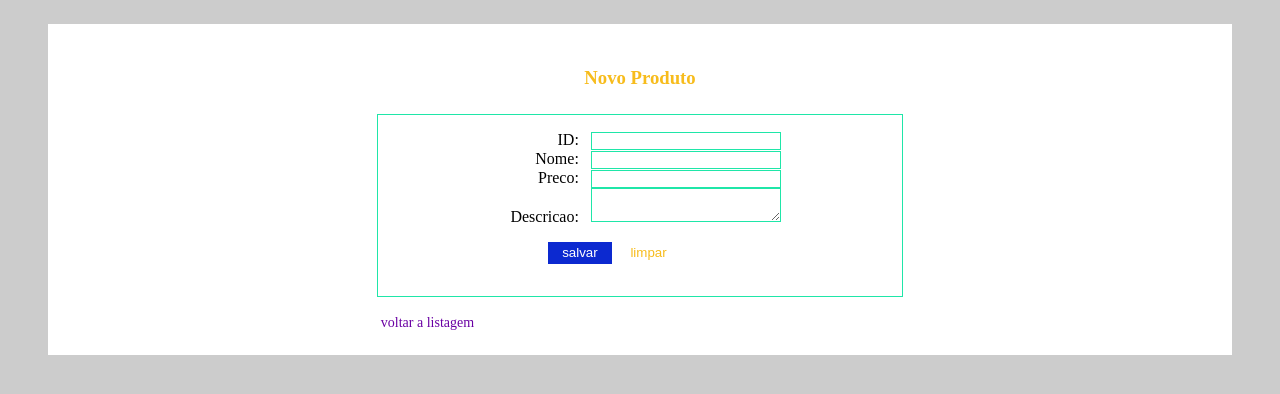
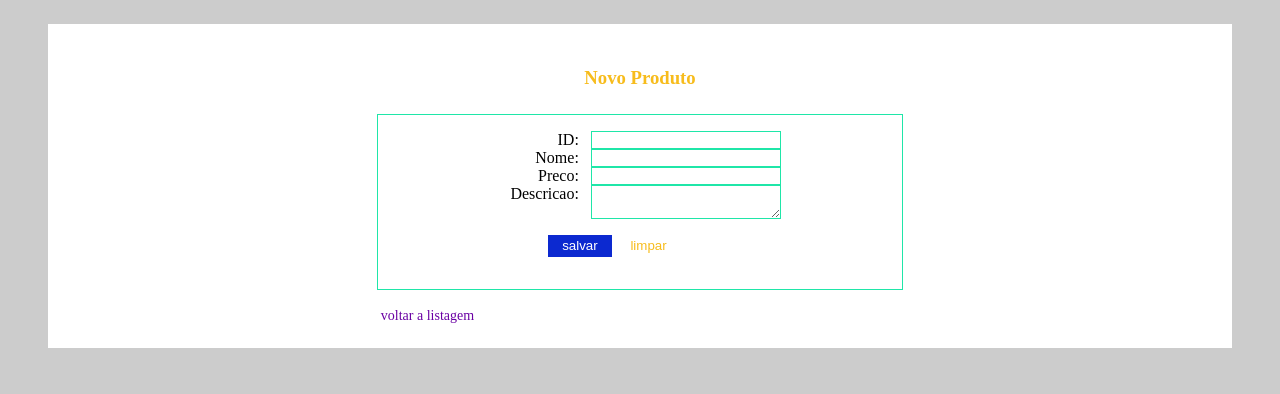
Before and after one commit to anacsv/OTE_Testes, a Flask app: page /produto/create in a window 1280 px wide. Shown: the part 60-454 px from the top of the page. Run offline with Flask 2, Linux system fonts and the light colour scheme.

Commit message:
Add vertical align to inputs, textarea and labels

```diff
--- a/02_AR_01/view/static/css/styles.css
+++ b/02_AR_01/view/static/css/styles.css
@@ -142,12 +142,14 @@ form{
     padding: 1em 2em;
 }
 form input, form textarea{
+    vertical-align: top;
     display: inline-block;
     border: 1px solid #1fe6a8;
     width: 40%;
     font-size: 12px;
 }
 form label{
+    vertical-align: top;
     text-align: right;
     display: inline-block;
     width: 35%;
```
